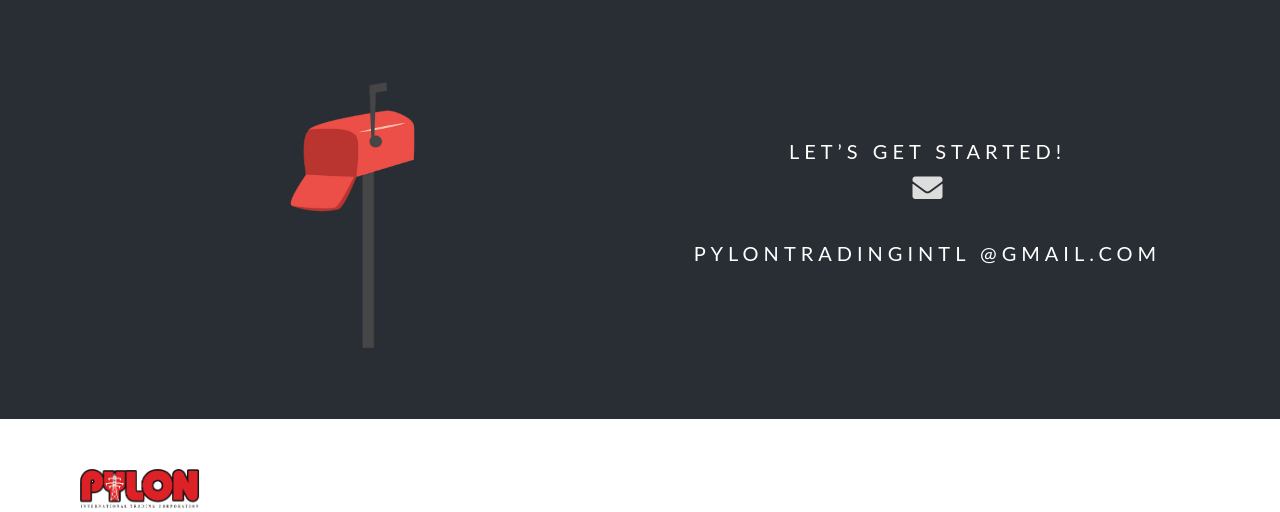
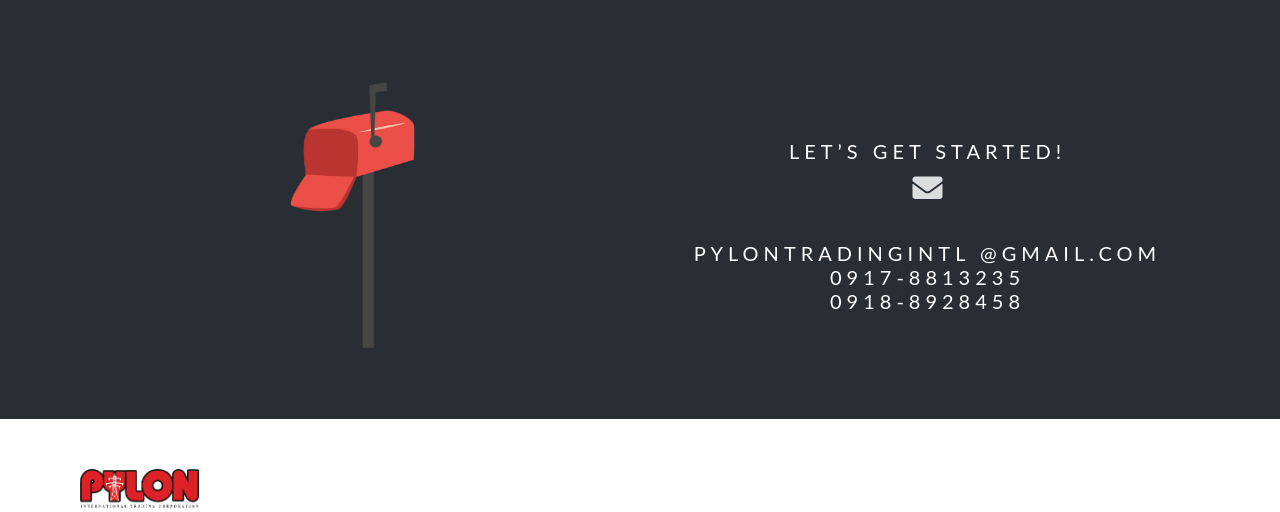
Before and after one commit to hijax231/pyloncompanywebsite, a CodeIgniter app: page /database/ in a window 1280 px wide. Shown: the part 3060-3572 px from the top of the page. Run offline with CodeIgniter, Linux system fonts and the light colour scheme.

Commit message:
contact us

```diff
--- a/application/views/main/index.php
+++ b/application/views/main/index.php
@@ -261,7 +261,11 @@
 <div class="col-lg-6 col-sm-12">
   <h3 class="text-white mt-5 pt-5">Let’s Get Started!</h3>
   <h2><i class="fas fa-envelope"></i></h2><br>
-<h3 class="rescontact text-white  ">Pylontradingintl @gmail.com</h3>
+<h3 class="rescontact text-white  ">Pylontradingintl @gmail.com
+<br> 0917-8813235<br>
+0918-8928458
+
+</h3>
 </div>
 </div>
 
```
